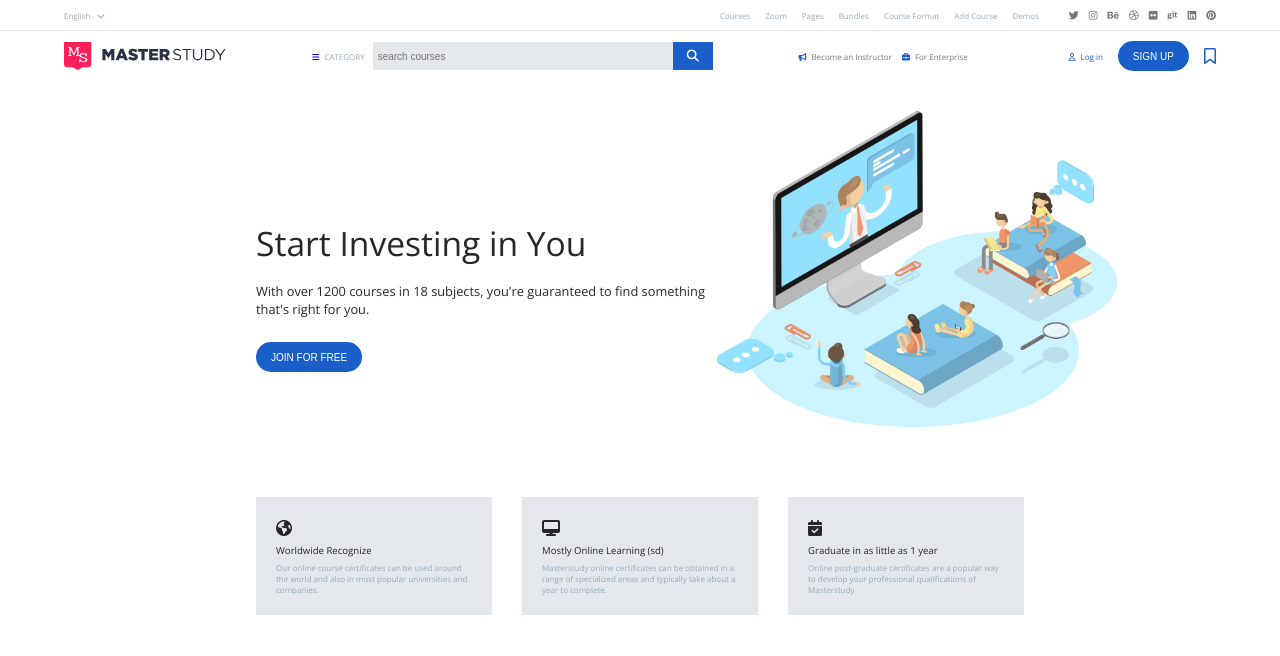
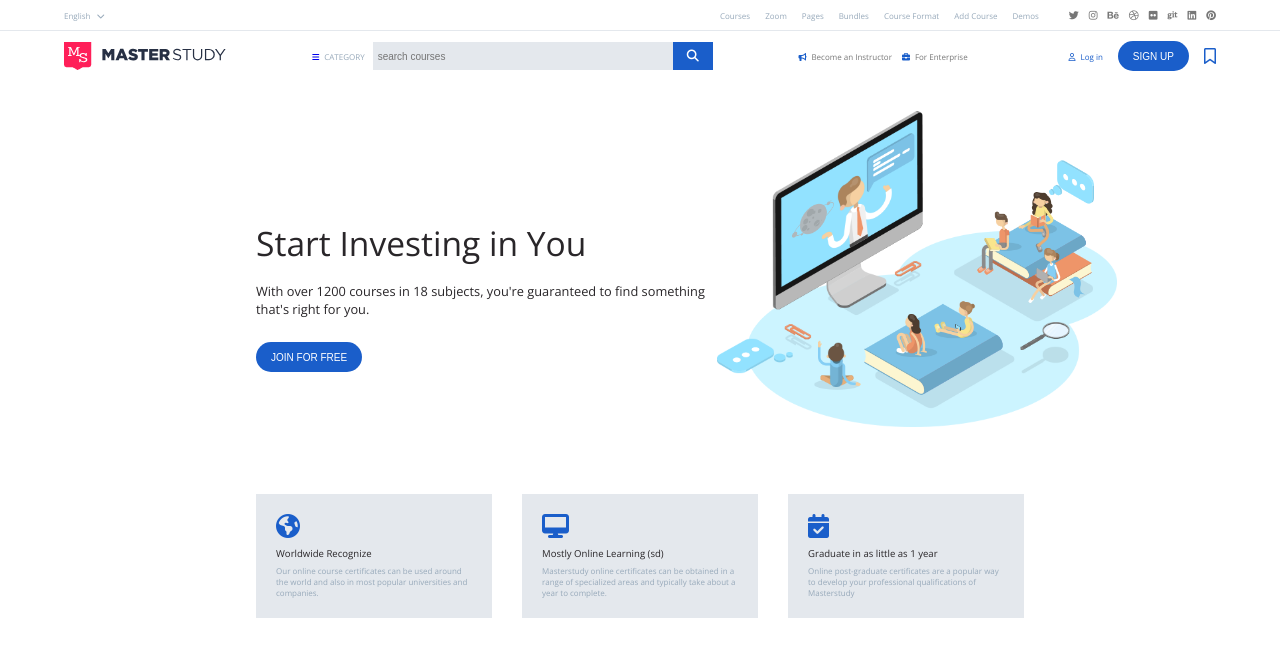
Before and after one commit to leonardoserra/proj-html-vuejs, a Vue app: page / in a window 1280 px wide. Shown: the top 656 px of the page. Built offline with nearby package versions, Linux system fonts and the light colour scheme.

Commit message:
ok CardFeatures

```diff
--- a/src/components/CardFeature.vue
+++ b/src/components/CardFeature.vue
@@ -14,7 +14,7 @@ export default {
 </script>
 <template>
     <div class="card">
-        <i :class="`fa-solid fa-${icon}`"></i>
+        <i class="icon-style" :class="`fa-solid fa-${icon}`"></i>
         <div class="title">{{ title }}</div>
         <p class="text">{{ text }}</p>
     </div>
@@ -29,11 +29,16 @@ export default {
     background-color: $grey-light;
     padding: 20px;
 
+    .icon-style {
+        color: $button-blue;
+        font-size: 1.5rem;
+
+    }
 
     .title {
         font-size: 0.6rem;
         margin-bottom: 5px;
-        margin-top: 5px;
+        margin-top: 7px;
 
     }
 
```
